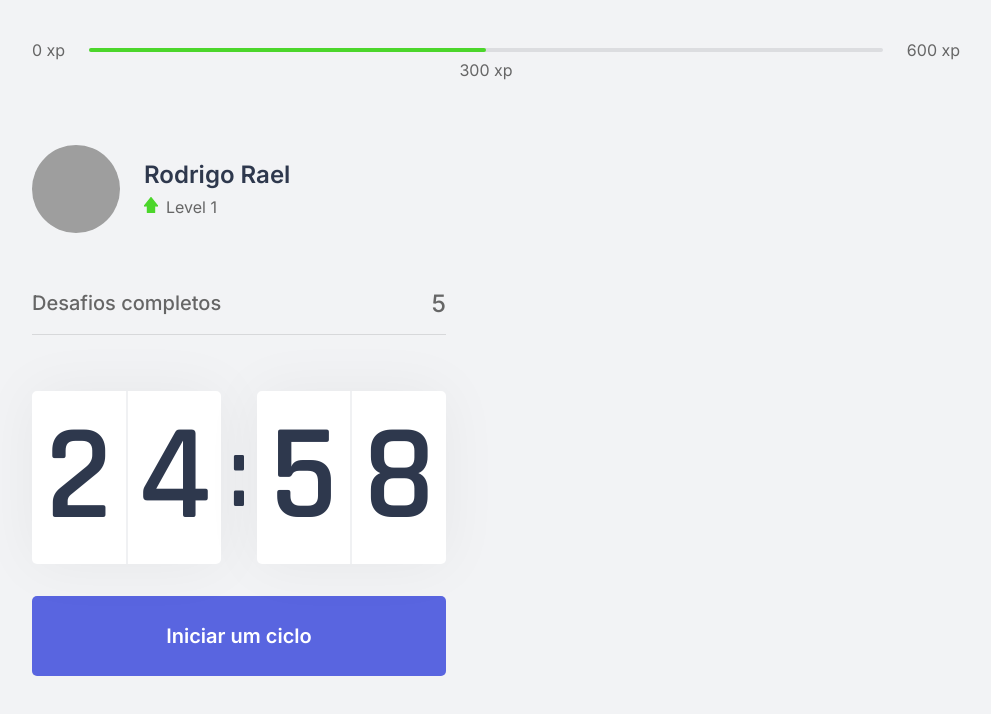
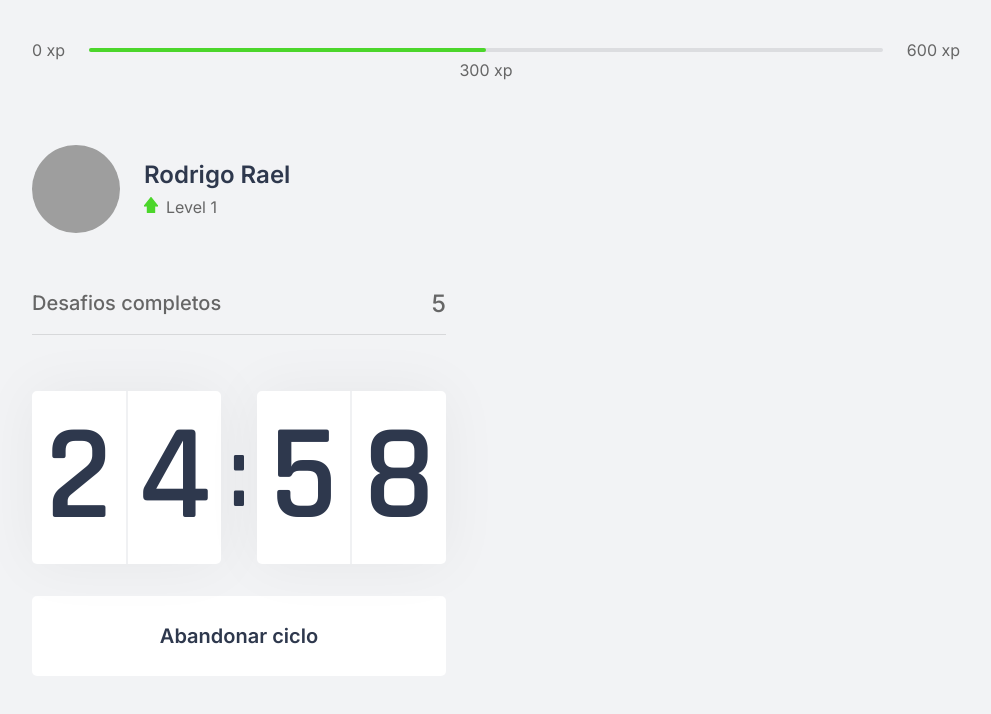
Before and after one commit to Rodrigo001-dev/move-it, a Next.js app in the folder front-end/: page / in a window 1280 px wide. Both pictures are taken after a click on the button "Iniciar um ciclo". Shown: the top 714 px of the page, without its empty margins (144-1135 px from the left). Built offline with nearby package versions, Linux system fonts and the light colour scheme; grey boxes are pictures that could not be loaded.

Commit message:
putting logic to stop count and when it finishes appear it finished

```diff
--- a/front-end/src/components/Countdown.tsx
+++ b/front-end/src/components/Countdown.tsx
@@ -1,13 +1,16 @@
 import { useState, useEffect } from 'react';
 
 import styles from '../styles/components/Countdown.module.css';
+
+let countdownTimeout: NodeJS.Timeout;
 
 export function Countdown() {
   // 25 * 60 representa 25 minutos em segundos
   const [time, setTime] = useState(25 * 60);
   // o active vai armazenar se o countdown esta ativo ou pausado e pausado é
   // como ele inicia
-  const [active, setActive] = useState(false);
+  const [isActive, setIsActive] = useState(false);
+  const [hasFinished, setHasFinished] = useState(false);
 
   // fazendo time / 60 vai fazer com que eu tenha o número em minutos e o
   // Math.floor vai arredondar o número para baxio, ou seja, quando eu tiver
@@ -30,7 +33,17 @@
   const [secondLeft, secondRight] = String(seconds).padStart(2, '0').split('');
 
   function startCountdown() {
-    setActive(true);
+    setIsActive(true);
+  };
+
+  function resetCountdown() {
+    // clearTimeout(countdownTimeout) => eu estou cancelando a execução do
+    // timeout porque mesmo colocando o isActive como false ele ainda vai
+    // executar o timeout
+    clearTimeout(countdownTimeout);
+    setIsActive(false);
+    // voltanto o time para o valor inicial para voltar para 25 minutos
+    setTime(25 * 60);
   };
 
   // o useEffect é um Hook, uma função para disparar efeitos colaterais.
@@ -43,15 +56,18 @@
   // para ele diminuir o tempo do count
   useEffect(() => {
     // se o active estiver true e o time for maior que 0
-    if (active && time > 0) {
+    if (isActive && time > 0) {
       // setTimeout quer dizer que eu quero executar algo depois de um tempo
       // nesse caso eu vou executar uma função depois de 1 segundo
-      setTimeout(() => {
+      countdownTimeout = setTimeout(() => {
         // depois de 1 segundo eu vou reduzir o time para 1 segundo
         setTime(time - 1);
       }, 1000);
+    } else if (isActive && time === 0) {
+      setHasFinished(true);
+      setIsActive(false);
     }
-  }, [active, time]);
+  }, [isActive, time]);
 
   return (
     <div>
@@ -69,6 +85,24 @@
         </div>
       </div>
 
+      { hasFinished ? (
+        <button
+          disabled
+          className={styles.countdownButton}
+        >
+          Ciclo encerrado
+        </button>
+      ) : (
+        <>
+          { isActive ? (
+            <button
+              type="button"
+              className={`${styles.countdownButton} ${styles.countdownButtonActive}`}
+              onClick={resetCountdown}
+            >
+              Abandonar ciclo
+            </button>
+          ) : (
             <button
               type="button"
               className={styles.countdownButton}
@@ -76,6 +110,9 @@
             >
               Iniciar um ciclo
             </button>
+          ) }
+        </>
+      )}
     </div>
   );
 };
--- a/front-end/src/styles/components/Countdown.module.css
+++ b/front-end/src/styles/components/Countdown.module.css
@@ -61,6 +61,22 @@
   transition: background-color 0.2s;
 }
 
-.countdownButton:hover {
+.countdownButton:not(:disabled):hover {
   background: var(--blue-dark);
 }
+
+.countdownButtonActive {
+  background: var(--white);
+  color: var(--title);
+}
+
+.countdownButtonActive:not(:disabled):hover {
+  background: var(--red);
+  color: var(--white);
+}
+
+.countdownButton:disabled {
+  background: var(--white);
+  color: var(--text);
+  cursor: not-allowed;
+}
```
Lines whose indentation alone changed are shown as unchanged.
